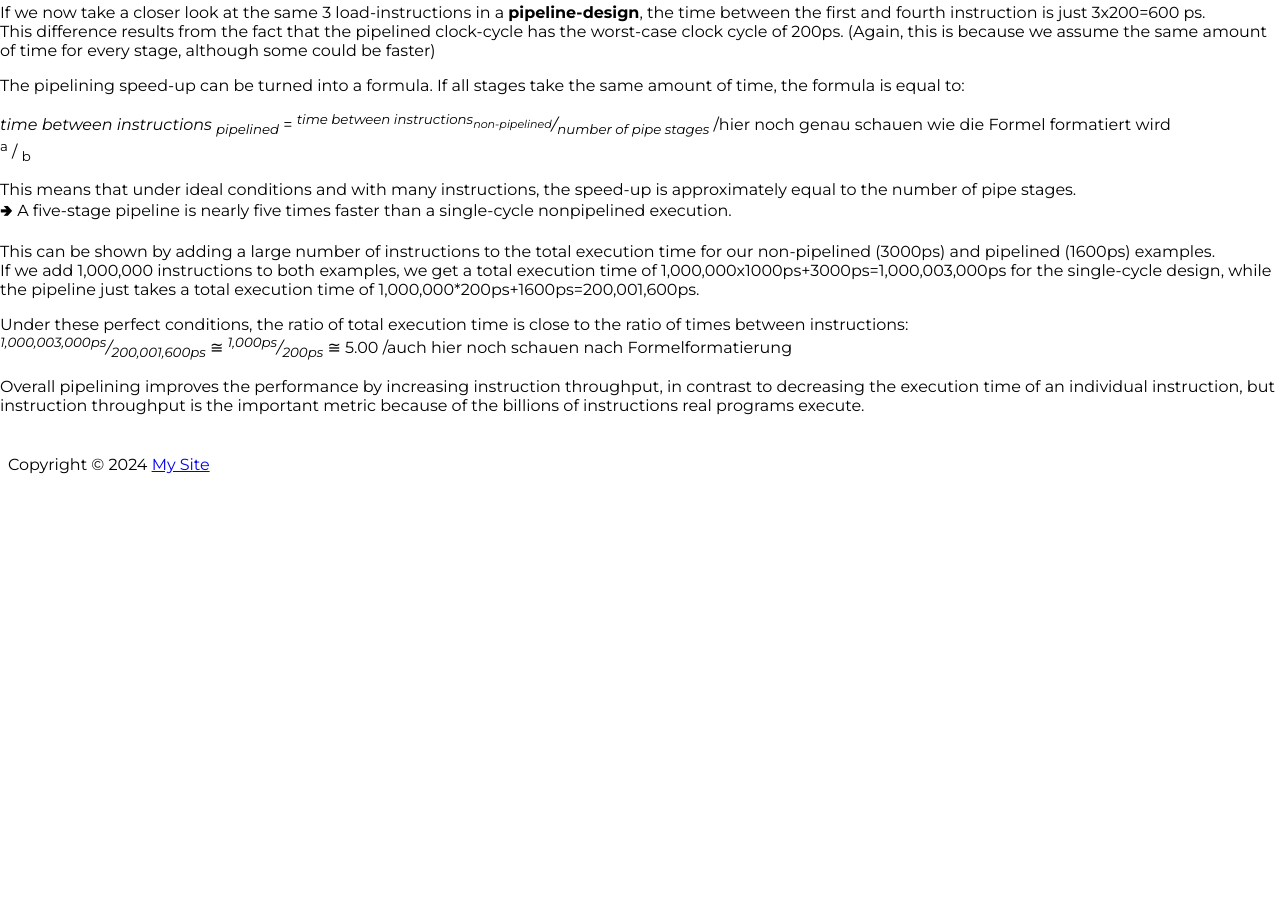
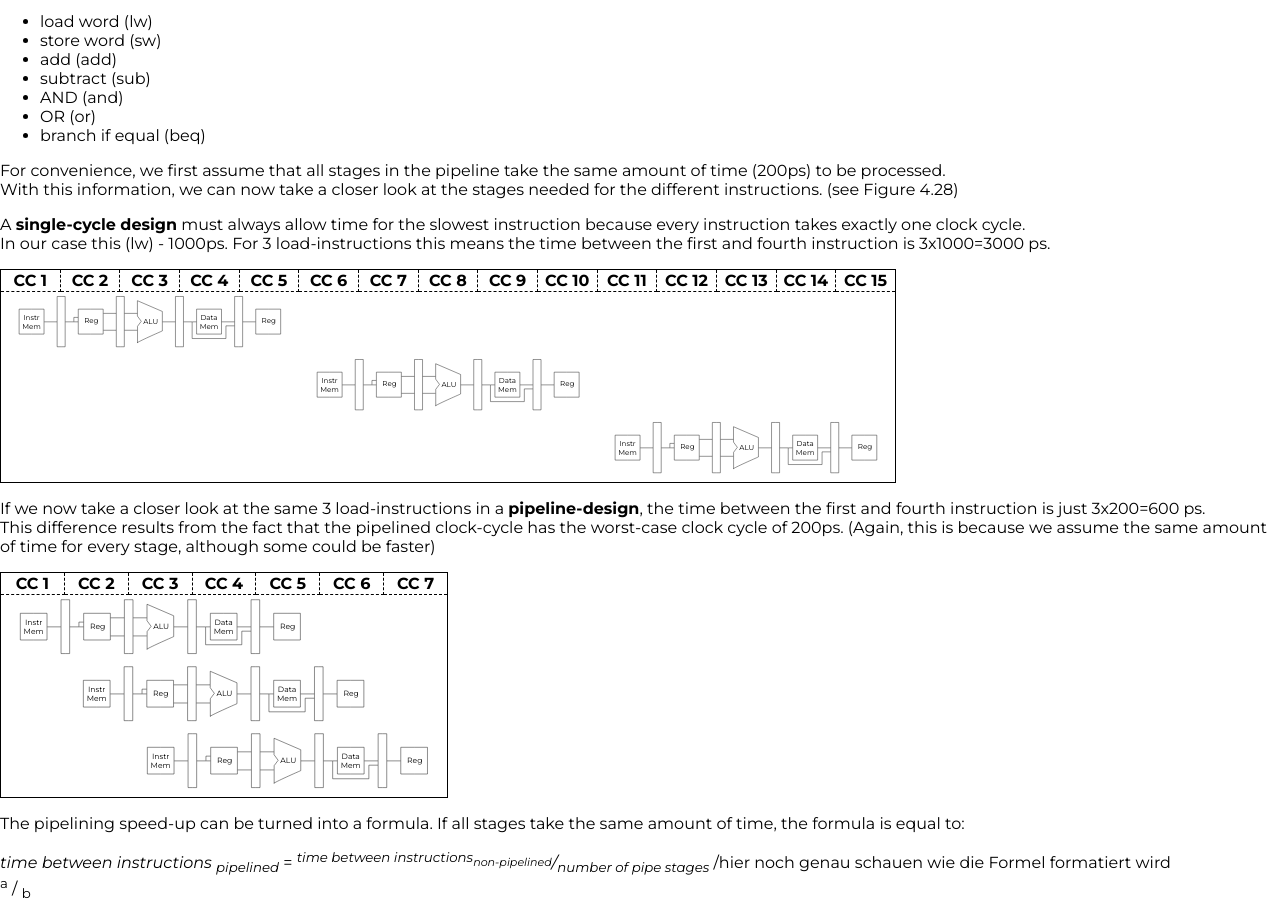
Before and after one commit to Maremas/RISCVEDU, a plain HTML site: page index.html in a window 1280 px wide. Shown: the part 1356-2271 px from the top of the page. Before the commit the page ends 1854 px from the top, so only its background shows below. Drawn offline with Linux system fonts and the light colour scheme.

Commit message:
added example for single-cycle and pipeline execution

```diff
--- a/index.html
+++ b/index.html
@@ -13,7 +13,7 @@
     <script type="text/javascript" src="script.js"></script>
     <title>RISC-V Processor</title>
   </head>
-  <body>
+  <>
     <nav class="nav">
       <h2>
         <a href="/" class="mainlogo"></a>
@@ -80,6 +80,7 @@
           <li>Access an operand in data memory (if necessary)</li>
           <li>Write the result into a register (if necessary)</li>
       </ul>
+    <div class="pipelinesvg"></div>
     </p>
 
     <p>
@@ -106,18 +107,73 @@
       For convenience, we first assume that all stages in the pipeline take the same amount of time (200ps) to be processed.<br>
       With this information, we can now take a closer look at the stages needed for the different instructions. (see Figure 4.28)
     </p>
-
     <p>
       A <b>single-cycle design</b> must always allow time for the slowest instruction because every instruction takes exactly one clock cycle. <br>
       In our case this (lw) - 1000ps. For 3 load-instructions this means the time between the first and fourth instruction is 3x1000=3000 ps.
-    </p>
-
+    <table id="example-singlecycle">
+      <tr>
+        <th>CC 1</th>
+        <th>CC 2</th>
+        <th>CC 3</th>
+        <th>CC 4</th>
+        <th>CC 5</th>
+        <th>CC 6</th>
+        <th>CC 7</th>
+        <th>CC 8</th>
+        <th>CC 9</th>
+        <th>CC 10</th>
+        <th>CC 11</th>
+        <th>CC 12</th>
+        <th>CC 13</th>
+        <th>CC 14</th>
+        <th>CC 15</th>
+      </tr>
+      <tr>
+        <td class="pipelinesvg" colspan="5"></td>
+        <td class="placeholder" colspan="5"></td>
+        <td class="placeholder" colspan="5"></td>
+      </tr>
+      <tr>
+        <td class="placeholder" colspan="5"></td>
+        <td class="pipelinesvg" colspan="5"></td>
+        <td class="placeholder" colspan="5"></td>
+      </tr>
+      <tr>
+        <td class="placeholder" colspan="5"></td>
+        <td class="placeholder" colspan="5"></td>
+        <td class="pipelinesvg" colspan="5"></td>
+      </tr>
+    </table>
+  </p>
     <p>
       If we now take a closer look at the same 3 load-instructions in a <b>pipeline-design</b>, the time between the first and fourth instruction is just 3x200=600 ps.<br>
       This difference results from the fact that the pipelined clock-cycle has the worst-case clock cycle of 200ps.
       (Again, this is because we assume the same amount of time for every stage, although some could be faster)
-    </p>
-
+    <table id="example-pipelined">
+      <tr>
+        <th>CC 1</th>
+        <th>CC 2</th>
+        <th>CC 3</th>
+        <th>CC 4</th>
+        <th>CC 5</th>
+        <th>CC 6</th>
+        <th>CC 7</th>
+      </tr>
+      <tr>
+        <td class="pipelinesvg" colspan="5"></td>
+        <td class="placeholder" colspan="2"></td>
+      </tr>
+      <tr>
+        <td class="placeholder"></td>
+        <td class="pipelinesvg" colspan="5"></td>
+        <td class="placeholder" colspan="1"></td>
+      </tr>
+      <tr>
+        <td class="placeholder" colspan="2"></td>
+        <td class="pipelinesvg" colspan="5"></td>
+      </tr>
+    </table>
+  </p>
     <p>
       The pipelining speed-up can be turned into a formula. If all stages take the same amount of time, the formula is equal to:
     </p>
--- a/styles.css
+++ b/styles.css
@@ -369,6 +369,38 @@ footer {
   }
 }
 
+#example-singlecycle {
+  border: 1px solid black;
+  border-collapse: collapse;
+  table-layout: fixed;
+  white-space: nowrap;
+  width: 70%;
+  /* height: fit-content; */
+  th {
+    border: 1px dashed black;
+  }
+  svg {
+    width: 100%;
+    height: 100%;
+  }
+}
+
+#example-pipelined {
+  border: 1px solid black;
+  border-collapse: collapse;
+  table-layout: fixed;
+  white-space: nowrap;
+  width: 35%;
+  /* height: fit-content; */
+  th {
+    border: 1px dashed black;
+  }
+  svg {
+    width: 100%;
+    height: 100%;
+  }
+}
+
 .nodroptarget {
   background-color: lightcoral;
 }
```
